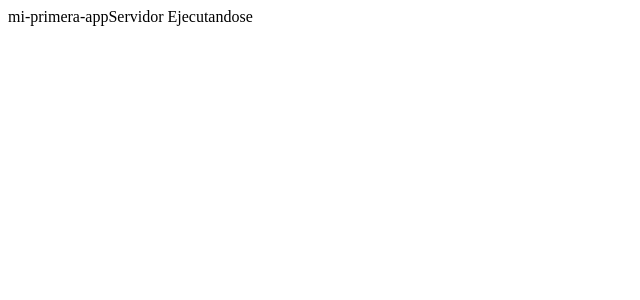
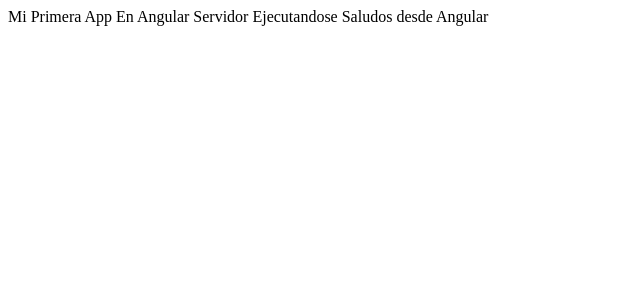
Before and after one commit to JulioAburto/Curso-Angular, an Angular app: page / in a window 1280 px wide. Shown: the top 300 px of the page, without its empty margins (0-640 px from the left). Built offline with nearby package versions, Linux system fonts and the light colour scheme.

Commit message:
Añadiendo nuevo mensaje

```diff
--- a/src/app/app.component.html
+++ b/src/app/app.component.html
@@ -1 +1,2 @@
-<span>{{ title }}Servidor Ejecutandose</span>
+<span>{{ title }} Servidor Ejecutandose</span>
+<span>{{ saludo }} </span>
--- a/src/app/app.component.ts
+++ b/src/app/app.component.ts
@@ -6,5 +6,6 @@ import { Component } from '@angular/core';
   styleUrls: ['./app.component.css'],
 })
 export class AppComponent {
-  title = 'mi-primera-app';
+  title = 'Mi Primera App En Angular ';
+  saludo = ' Saludos desde Angular';
 }
--- a/src/main.ts
+++ b/src/main.ts
@@ -2,6 +2,6 @@ import { platformBrowserDynamic } from '@angular/platform-browser-dynamic';
 
 import { AppModule } from './app/app.module';
 
-
-platformBrowserDynamic().bootstrapModule(AppModule)
-  .catch(err => console.error(err));
+platformBrowserDynamic()
+  .bootstrapModule(AppModule)
+  .catch((err) => console.error(err));
```
